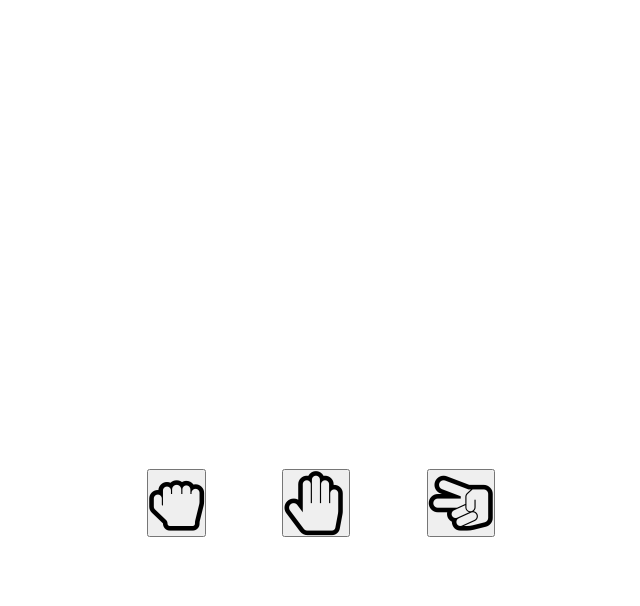
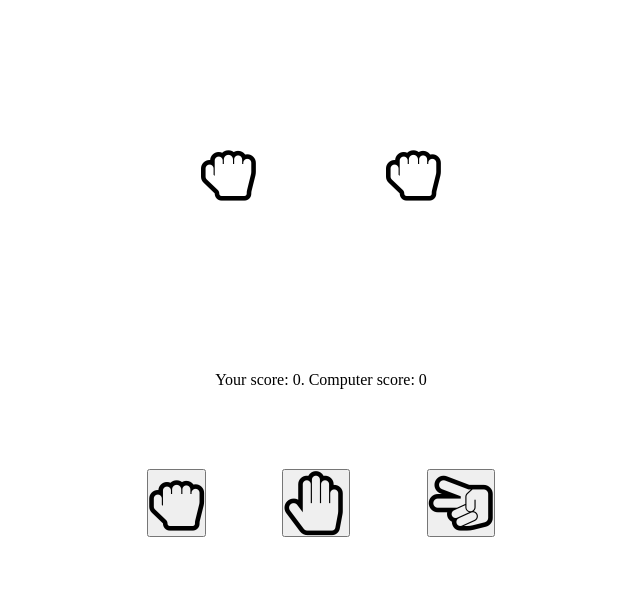
Before and after one commit to DawidGawronskiDev/odin-rock-paper-scissors, a plain HTML site: page index.html in a window 1280 px wide. Shown: the part 97-703 px from the top of the page, without its empty margins (319-959 px from the left). Drawn offline with Linux system fonts and the light colour scheme.

Commit message:
Modify index.html

```diff
--- a/index.html
+++ b/index.html
@@ -16,12 +16,12 @@
   <body>
     <main class="container-game">
       <div class="container-up">
-        <i id="playerPick"></i>
-        <i id="computerPick"></i>
+        <i id="playerPick" class="fa fa-hand-rock-o"></i>
+        <i id="computerPick" class="fa fa-hand-rock-o"></i>
       </div>
       <div class="contanier-middle">
         <span id="winnerInfo"></span>
-        <span id="scoreInfo"> </span>
+        <span id="scoreInfo">Your score: 0. Computer score: 0</span>
       </div>
       <div class="container-down">
         <button class="btn" value="0"><i class="fa fa-hand-rock-o"></i></button>
```
